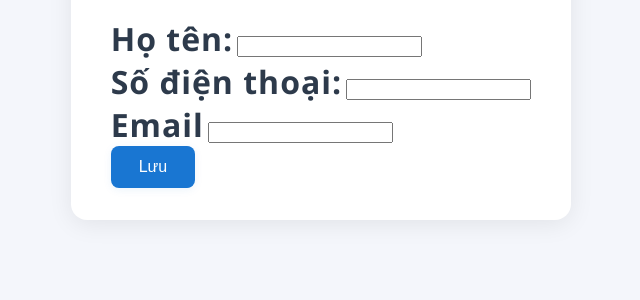
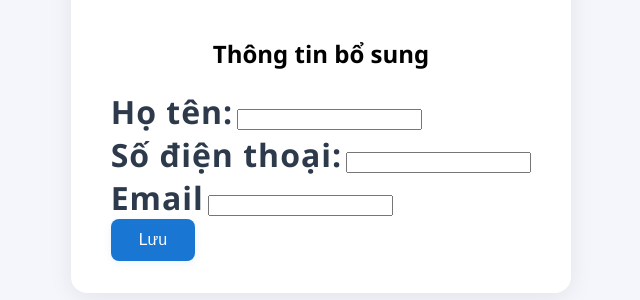
Before and after one commit to Minhquan2402/contact-list-winform, a plain HTML site: page AddContactForm.html in a window 1280 px wide. Shown: the part 148-448 px from the top of the page, without its empty margins (319-959 px from the left). Drawn offline with Linux system fonts and the light colour scheme.

Commit message:
Sửa đổi AddContactForm

```diff
--- a/AddContactForm.html
+++ b/AddContactForm.html
@@ -8,6 +8,7 @@
   <body>
     <div class="container">
       <h2>Thêm liên hệ mới</h2>
+      <h2>Thông tin bổ sung</h2>
       <form id="addContactForm">
         <label for="name">Họ tên:</label>
         <input type="text" id="name" name="name" required /><br />
@@ -16,6 +17,7 @@
         <label for="email">Email</label>
         <input type="text" id="email" name="email" required /><br />
         <button type="submit">Lưu</button>
+
       </form>
     </div>
   </body>
```
